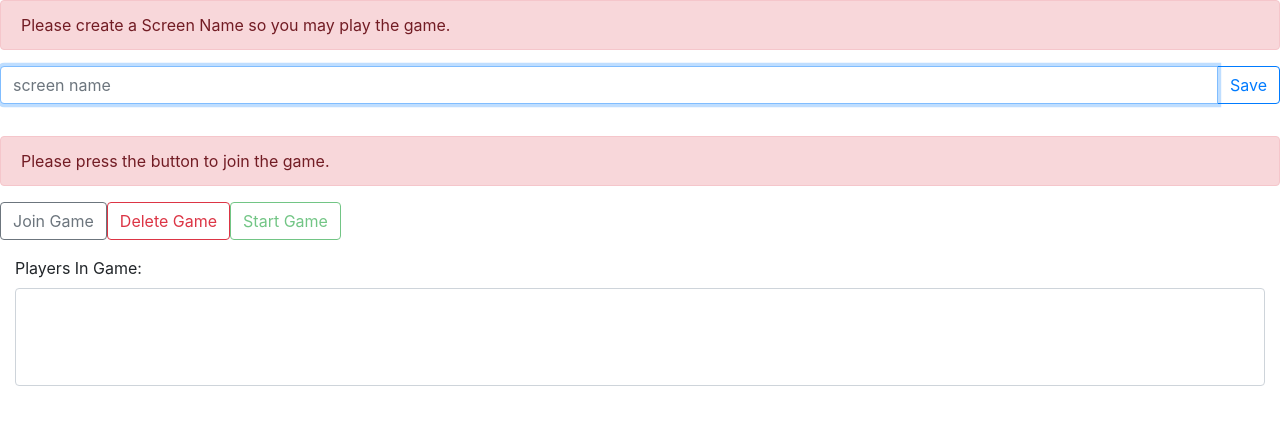
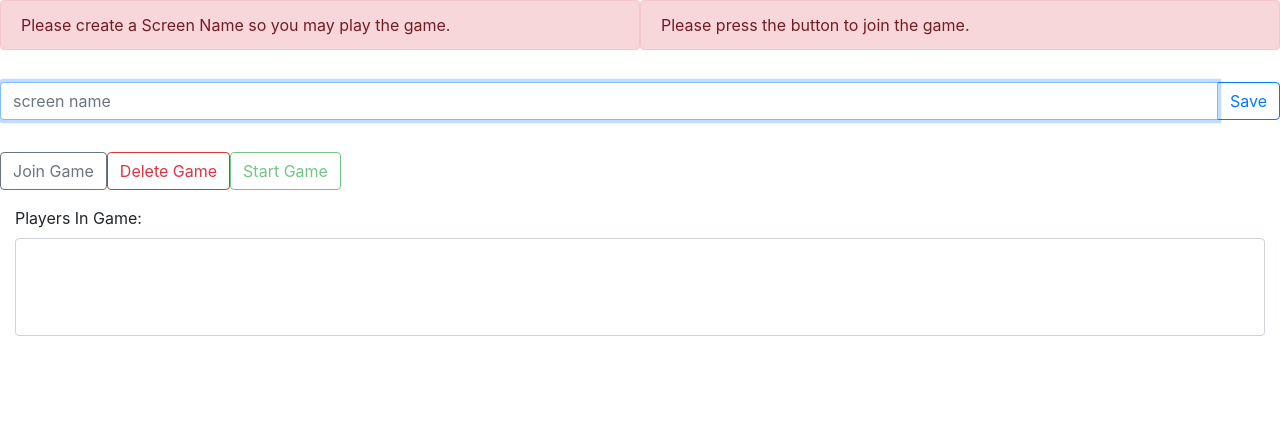
Before and after one commit to raddevus/Dilemma, a plain HTML site: page index.htm in a window 1280 px wide. Drawn offline with nearby package versions, Linux system fonts and the light colour scheme; no server answers.

Commit message:
Moved alert info text to top of view and placed them in their own rows and cols.

```diff
--- a/index.htm
+++ b/index.htm
@@ -17,11 +17,23 @@
 
 <form class="container-fluid" class="mt-3" >
 
-	<div id="screenNameUnchosen" class="form-group row alert alert-danger" role="alert">
-		Please create a Screen Name so you may play the game.
-	</div>
-	<div id="screenNameChosen" class="form-group row alert alert-success" role="alert">
-		Your Scren Name is:
+	<div class="form-group row">
+		<div class="col">
+		<div id="screenNameUnchosen" class="form-group row alert alert-danger" role="alert">
+			Please create a Screen Name so you may play the game.
+		</div>
+		<div id="screenNameChosen" class="form-group row alert alert-success" role="alert">
+			Your Scren Name is:
+		</div>
+		</div>
+		<div class="col">
+			<div id="notJoined" class="form-group row alert alert-danger" role="alert">
+					Please press the button to join the game.
+			</div>
+			<div id="joined" class="form-group row alert alert-success" role="alert">
+				You have joined the game.
+			</div>
+		</div>
 	</div>
 	<div class="form-group row">
 		<div class="input-group mb-3">
@@ -30,12 +42,6 @@
 			<button class="btn btn-outline-primary" type="button" id="button-screenName" onclick="setScreenName()">Save</button>
 		</div>
 		</div>
-	</div>
-	<div id="notJoined" class="form-group row alert alert-danger" role="alert">
-			Please press the button to join the game.
-	</div>
-	<div id="joined" class="form-group row alert alert-success" role="alert">
-		You have joined the game.
 	</div>
 	<div class="form-group row">
 		<button class="btn btn-outline-secondary" type="button" id="button-joinGame" onclick="joinGame()">Join Game</button>
```
